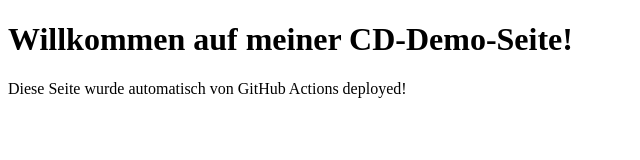
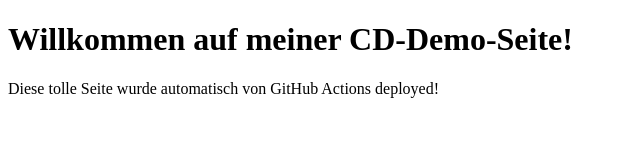
Before and after one commit to Ben-Palmbeck/java-ci-demo, a plain HTML site: page myhtml-cd-demo/index.html in a window 1280 px wide. Shown: the full height of the page, 0-640 px from the left. Drawn offline with Linux system fonts and the light colour scheme.

Commit message:
Trigger CD-Workflow erneut

```diff
--- a/myhtml-cd-demo/index.html
+++ b/myhtml-cd-demo/index.html
@@ -6,6 +6,6 @@
 </head>
 <body>
   <h1>Willkommen auf meiner CD-Demo-Seite!</h1>
-  <p>Diese Seite wurde automatisch von GitHub Actions deployed!</p>
+  <p>Diese tolle Seite wurde automatisch von GitHub Actions deployed!</p>
 </body>
 </html>
```
